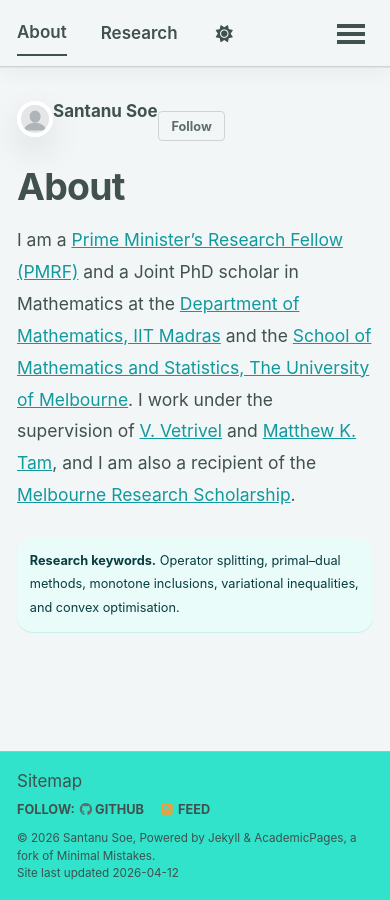
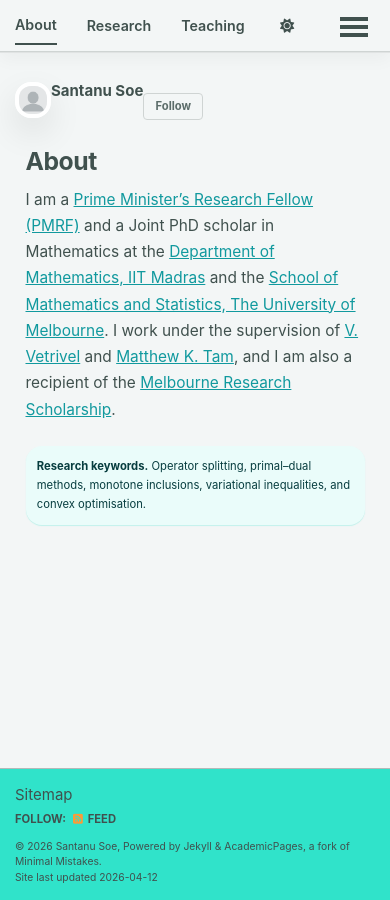
Before and after one commit to santanusoe/santanusoe.github.io, a Jekyll site: the page built from _pages/about.md, in a window 390 px wide. Built offline with Jekyll 4.4.1, drawn with Linux system fonts in a browser that asks for light colours; a script bundle is joined from its source files by our own code; library files that are not in the unit come from our copies.

Commit message:
Remove email and github from sidebar and improve responsive layout

```diff
--- a/_config.yml
+++ b/_config.yml
@@ -16,7 +16,7 @@
   location         :
   employer         :
   uri              :
-  email            : "santanu.soe@student.unimelb.edu.au"
+  email            :
 
   academia         :
   arxiv            :
@@ -34,7 +34,7 @@
   bitbucket        :
   codepen          :
   dribbble         :
-  github           : "santanusoe"
+  github           :
   kaggle           :
   stackoverflow    :
 
--- a/assets/css/main.scss
+++ b/assets/css/main.scss
@@ -173,3 +173,104 @@
   line-height: 1.55;
   color: #5b6b68;
 }
+
+@media (max-width: 1060px) {
+  html {
+    font-size: 16px;
+  }
+
+  .page {
+    max-width: 100%;
+    padding-left: 1rem;
+    padding-right: 1rem;
+  }
+
+  .page__title {
+    font-size: 2rem;
+  }
+}
+
+@media (max-width: 900px) {
+  .sidebar.sticky {
+    position: relative;
+    top: auto;
+    margin-bottom: 1.25rem;
+  }
+
+  .author__avatar img {
+    max-width: 220px;
+    width: 100%;
+    height: auto;
+  }
+
+  .archive__item {
+    padding: 0.9rem 1rem;
+  }
+}
+
+@media (max-width: 768px) {
+  html {
+    font-size: 15.5px;
+  }
+
+  .masthead__inner-wrap {
+    padding-top: 0.45rem;
+    padding-bottom: 0.45rem;
+  }
+
+  .greedy-nav .visible-links a {
+    font-size: 0.98rem;
+  }
+
+  .page {
+    padding-left: 0.85rem;
+    padding-right: 0.85rem;
+  }
+
+  .page__title {
+    font-size: 1.8rem;
+  }
+
+  .page__content p,
+  .page__content li,
+  .compact-list__meta {
+    line-height: 1.7;
+  }
+
+  .archive__item {
+    padding: 0.85rem 0.9rem;
+    border-radius: 12px;
+  }
+
+  .compact-list__item {
+    padding: 0.6rem 0;
+  }
+}
+
+@media (max-width: 480px) {
+  html {
+    font-size: 15px;
+  }
+
+  .page {
+    padding-left: 0.7rem;
+    padding-right: 0.7rem;
+  }
+
+  .author__avatar img {
+    max-width: 170px;
+    border-radius: 16px;
+  }
+
+  .author__name {
+    font-size: 1.05rem;
+  }
+
+  .page__title {
+    font-size: 1.65rem;
+  }
+
+  .greedy-nav .visible-links a {
+    font-size: 0.95rem;
+  }
+}
```
